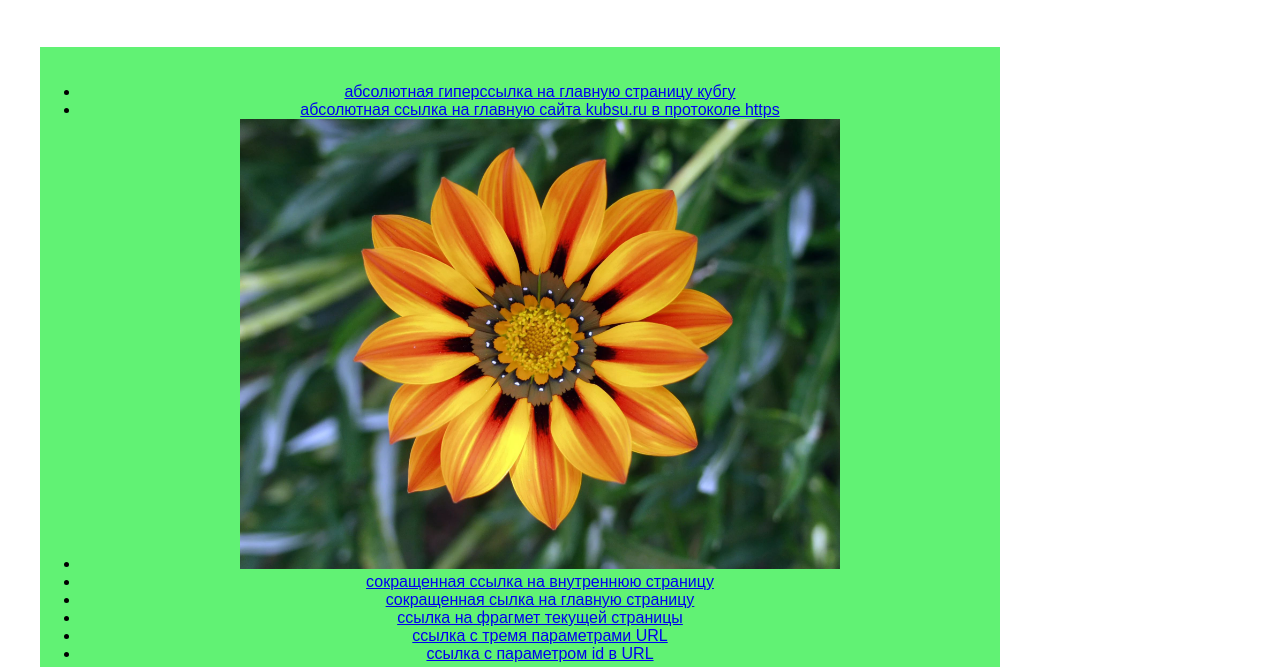
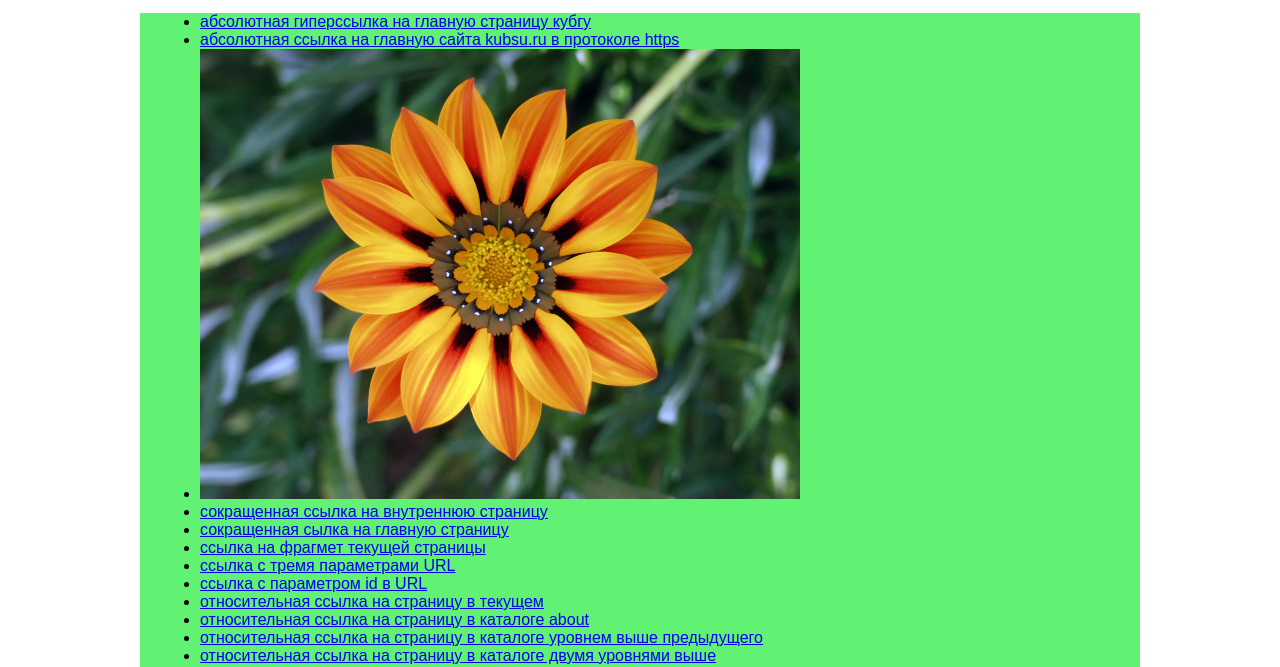
Before and after one commit to NaumovichIgor/web2, a plain HTML site: page index.html in a window 1280 px wide. Shown: the part 107-774 px from the top of the page. Drawn offline with Linux system fonts and the light colour scheme.

Commit message:
Update style.css

```diff
--- a/style.css
+++ b/style.css
@@ -35,11 +35,9 @@ body {
 
 .content {
     background-color: #61f274;
-    padding: 20px 0;
     max-width: 960px;
-    margin-left: 40px;
-    margin-top: 50px;
-    text-align: center;
+    margin: 0 auto;
+    padding: 0 20px;
 }
 
 #table{
```
